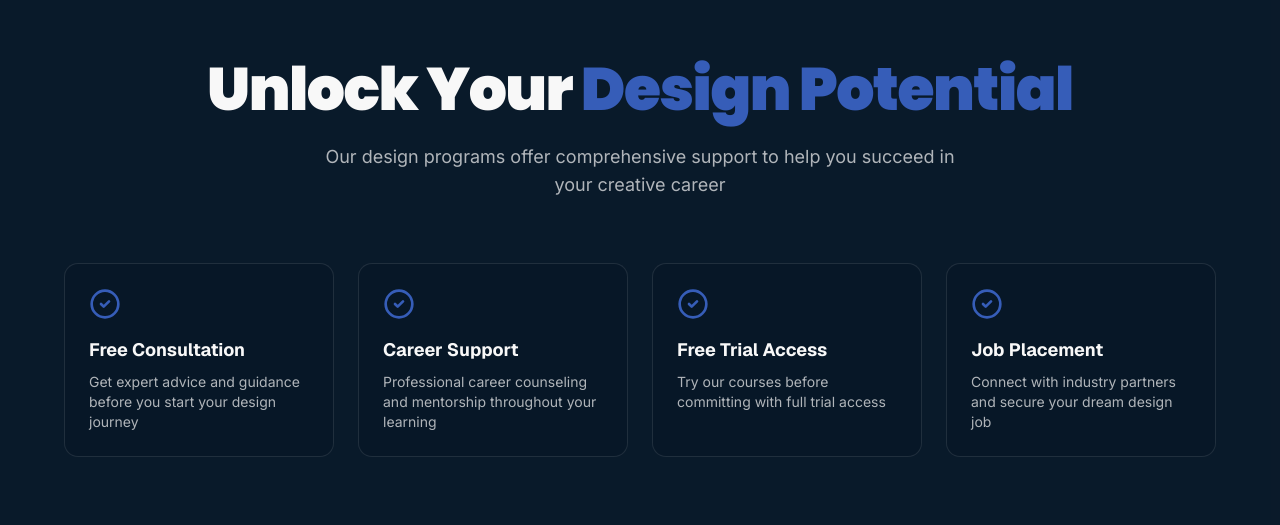
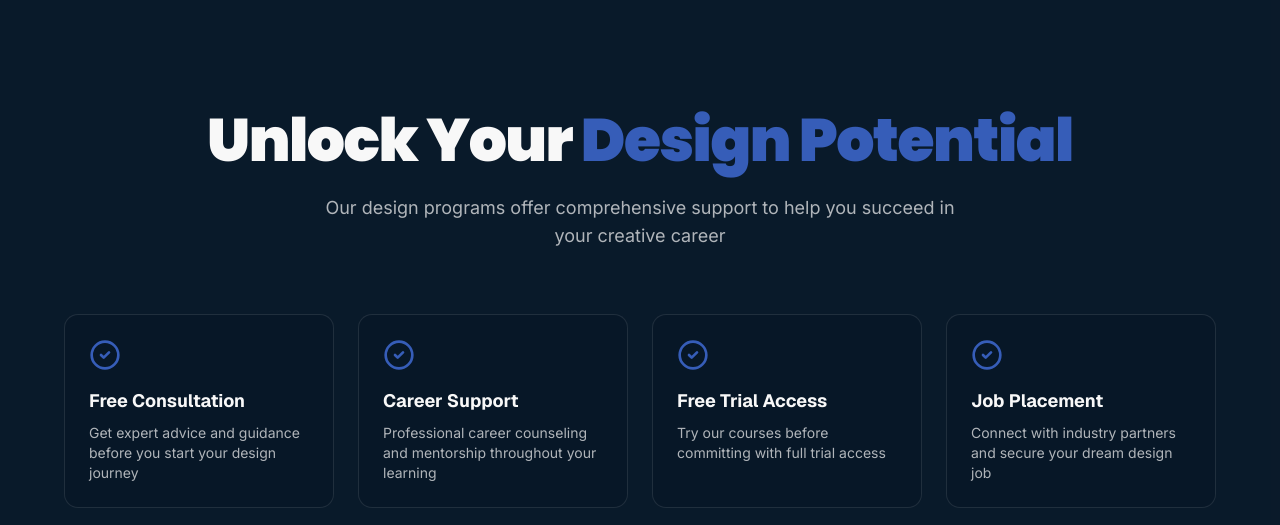
Before and after one commit to Bernie-Dramos/Funnkar-School-of-Design, a Next.js app: page / in a window 1280 px wide. Shown: the part 1015-1540 px from the top of the page. Built offline with nearby package versions, Linux system fonts and the light colour scheme; a web font is replaced by a local one.

Commit message:
Update features.tsx

```diff
--- a/components/features.tsx
+++ b/components/features.tsx
@@ -23,7 +23,7 @@ const features = [
 
 export default function Features() {
   return (
-    <section className="sticky top-0 py-16 sm:py-24 px-4 sm:px-6 bg-card/30 min-h-screen flex items-center">
+    <section className="sticky top-0 py-16 sm:py-24 px-4 sm:px-6 bg-card/30 h-[901px] flex items-center">
       <div className="mx-auto max-w-6xl">
         <div className="text-center mb-12 sm:mb-16">
           <h2 className="text-3xl sm:text-5xl md:text-6xl font-black mb-4 sm:mb-6 text-balance tracking-tight">
```
